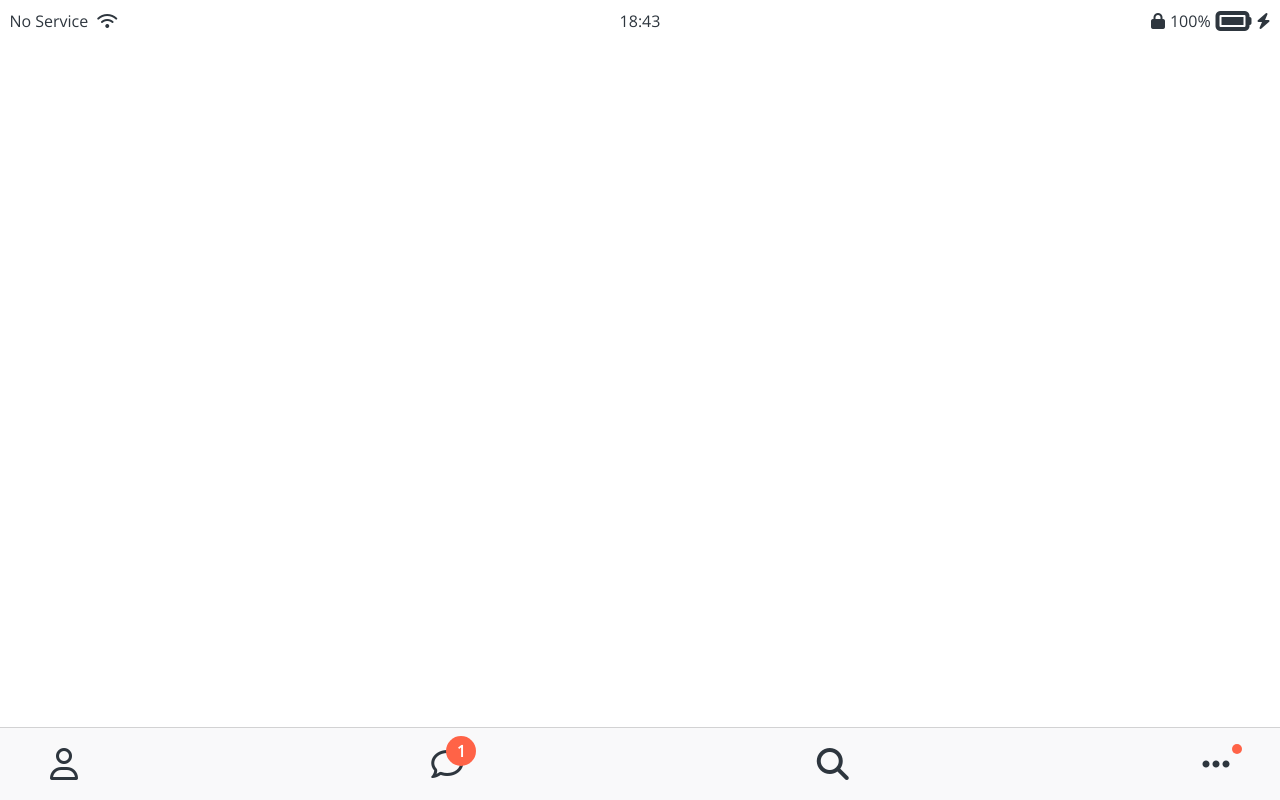
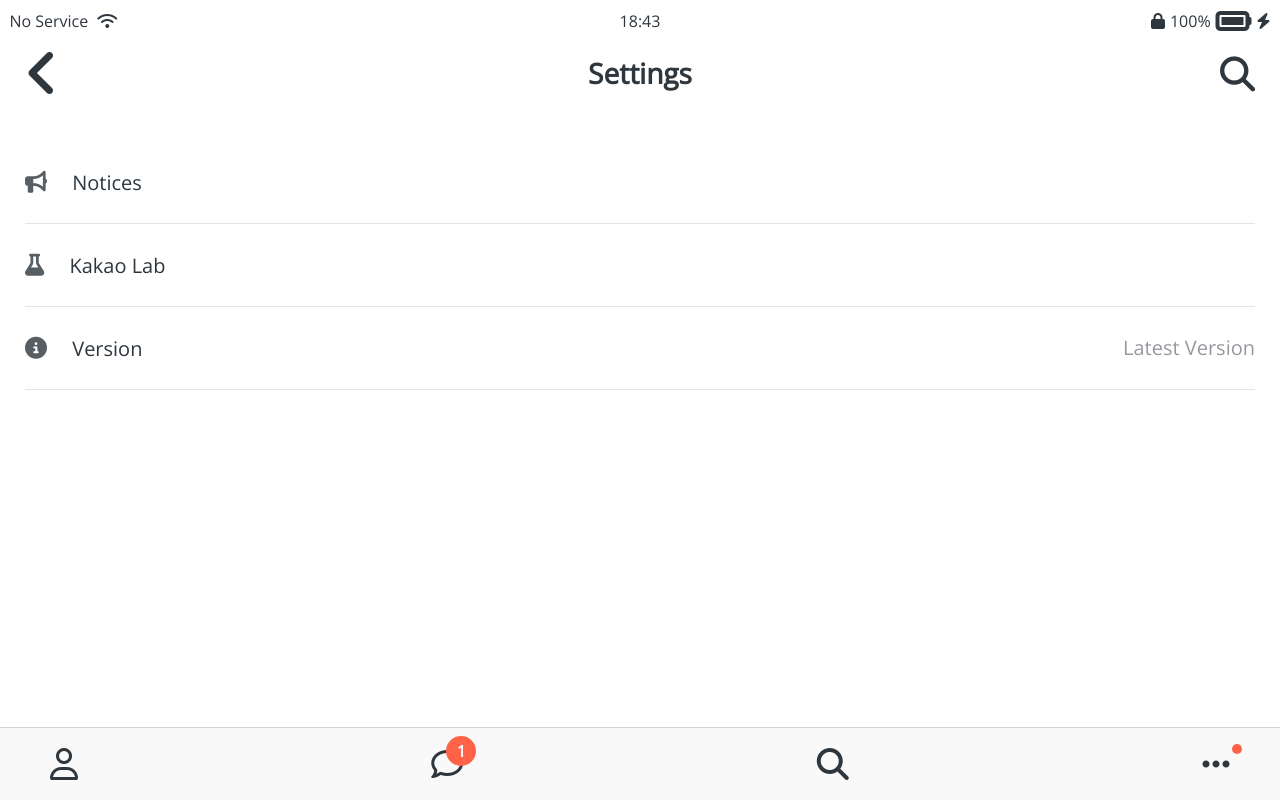
Before and after one commit to leejunseon/Kakao_CloneCoding, a plain HTML site: page settings.html in a window 1280 px wide. Drawn offline with nearby package versions, Linux system fonts and the light colour scheme.

Commit message:
2021-01-12

```diff
--- /dev/null
+++ b/css/components/alt-screen-header.css
@@ -0,0 +1,13 @@
+.alt-header {
+  padding: var(--horizontal-space);
+  padding-top: 45px;
+  margin-bottom: 15px;
+  display: flex;
+  align-items: center;
+  justify-content: space-between;
+}
+
+.alt-header {
+  font-size: 28px;
+  font-weight: 600;
+}
--- /dev/null
+++ b/css/screens/chat.css
@@ -0,0 +1,7 @@
+#chat-screen {
+  background-color: #abc1d1;
+}
+
+.alt-header__column-hamburger {
+  padding-left: 10px;
+}
--- /dev/null
+++ b/css/screens/setting.css
@@ -0,0 +1,18 @@
+.settings__setting {
+  padding: 30px 0;
+  border-bottom: 1px solid rgba(0, 0, 0, 0.1);
+  font-size: 20px;
+  display: flex;
+  align-items: center;
+  justify-content: space-between;
+}
+
+.settings__setting i {
+  opacity: 0.8;
+  margin-right: 20px;
+  font-size: 22px;
+}
+
+.setting__setting-column:last-child {
+  opacity: 0.5;
+}
--- a/css/styles.css
+++ b/css/styles.css
@@ -6,6 +6,7 @@
 @import "components/status-bar.css";
 @import "components/nav-bar.css";
 @import "components/screen-header.css";
+@import "components/alt-screen-header.css";
 @import "components/user-component.css";
 @import "components/badge.css";
 @import "components/icon-row.css";
@@ -15,6 +16,8 @@
 @import "screens/friends.css";
 @import "screens/find.css";
 @import "screens/more.css";
+@import "screens/setting.css";
+@import "screens/chat.css";
 
 body {
   color: #2e363e;
--- a/settings.html
+++ b/settings.html
@@ -23,10 +23,44 @@
       </div>
     </div>
 
+    <header class="alt-header">
+      <div class="alt-header__column">
+        <a href="more.html">
+          <i class="fas fa-angle-left fa-2x"></i>
+        </a>
+      </div>
+      <div class="alt-header__column">
+        <h1 class="alt-header__title">Settings</h1>
+      </div>
+      <div class="alt-header__column">
+        <i class="fas fa-search fa-lg"></i>
+      </div>
+    </header>
 
-
-    <main class="friends-screen">
-
+    <main class="main-screen">
+      <ul class="settings-list">
+        <li class="settings__setting">
+          <div class="setting__setting-column">
+            <i class="fas fa-bullhorn"></i>
+            <span>Notices</span>
+          </div>
+          <div class="setting__setting-column"></div>
+        </li>
+        <li class="settings__setting">
+          <div class="setting__setting-column">
+            <i class="fas fa-flask"></i>
+            <span>Kakao Lab</span>
+          </div>
+          <div class="setting__setting-column"></div>
+        </li>
+        <li class="settings__setting">
+          <div class="setting__setting-column">
+            <i class="fas fa-info-circle"></i>
+            <span>Version</span>
+          </div>
+          <div class="setting__setting-column">Latest Version</div>
+        </li>
+      </ul>
     </main>
 
     <nav class="nav">
```
Also changed, not shown: chat.html (added, +50 -0 lines), chats.html (+2 -0 lines).
